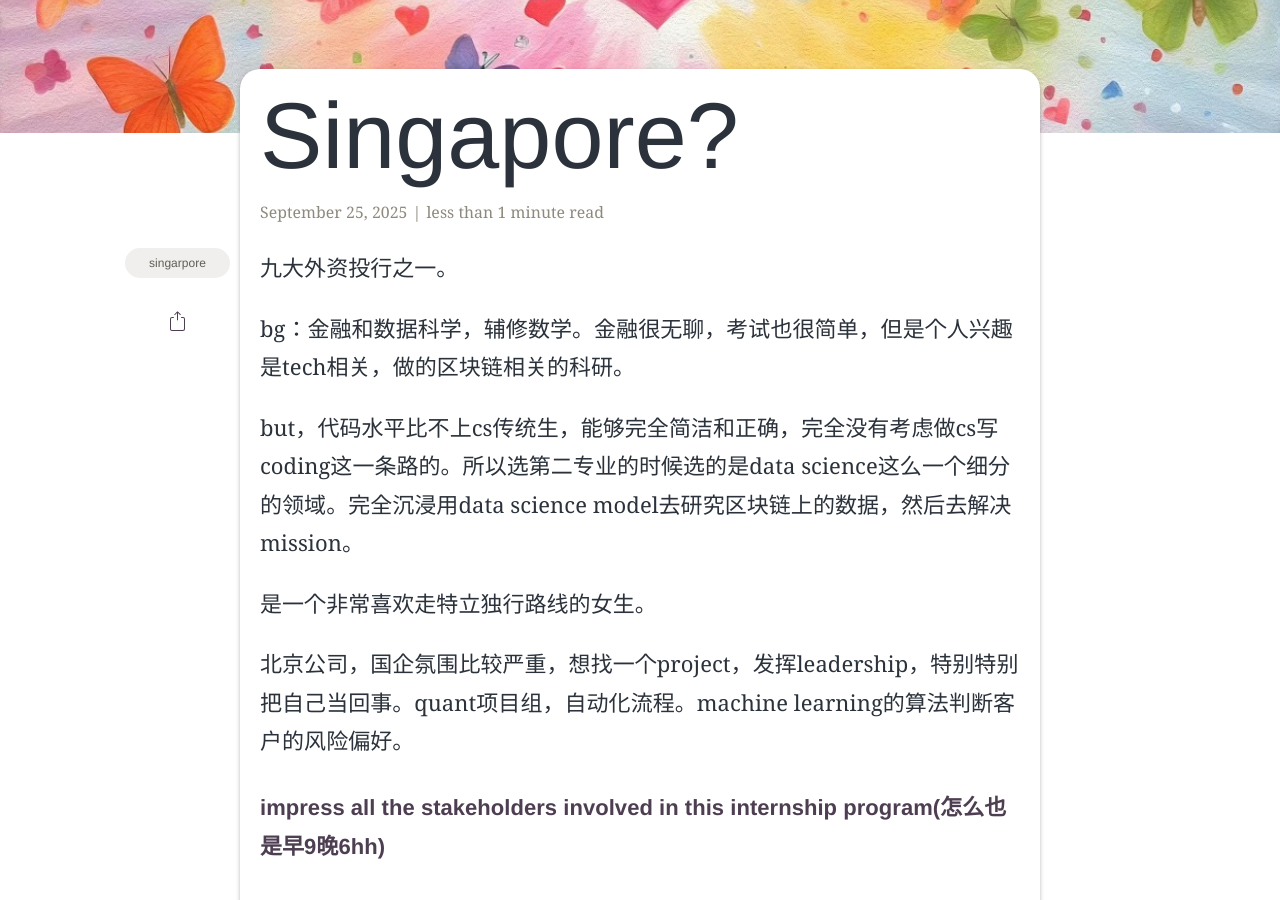
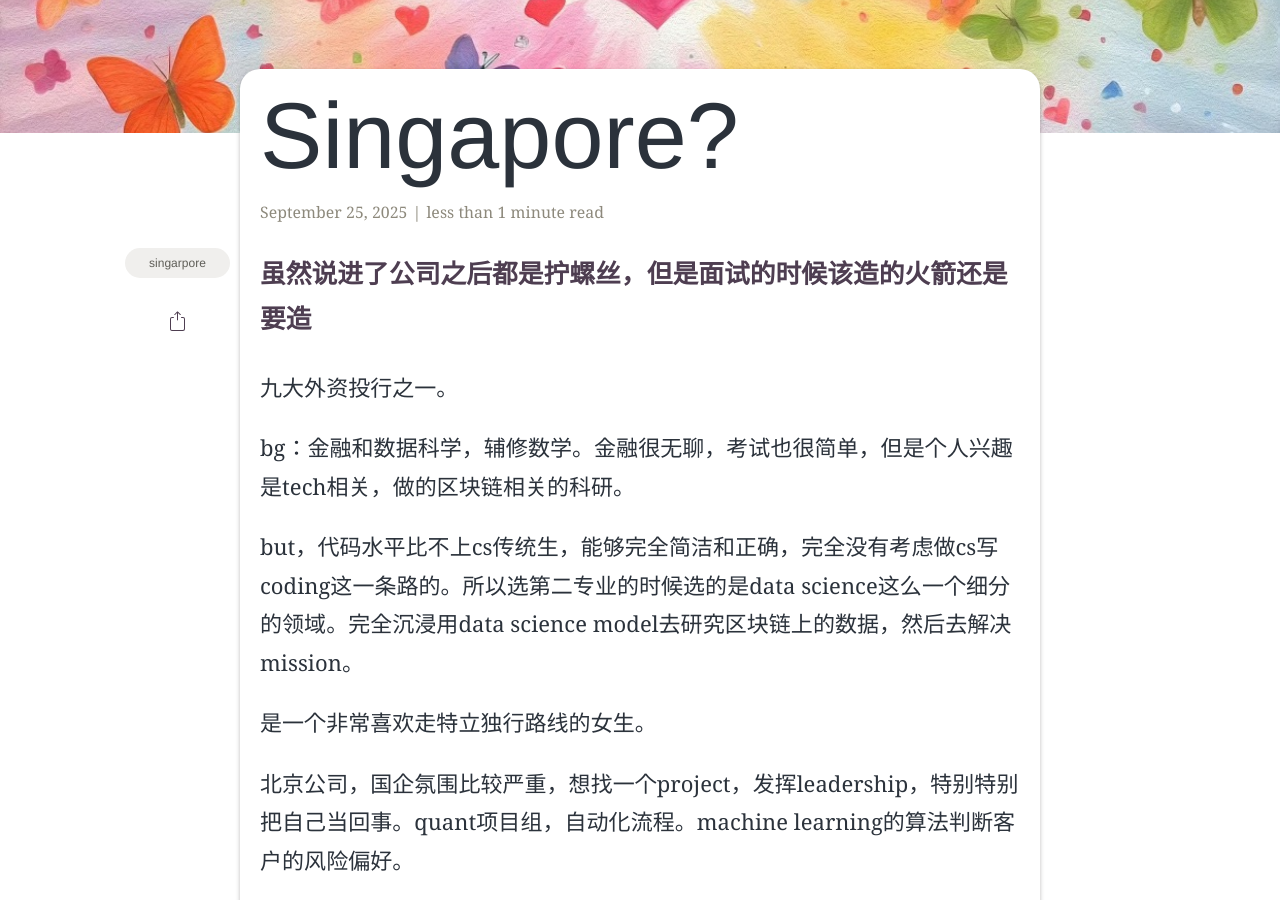
Before and after one commit to zlee181s/Blog, a Jekyll site: the page built from _posts/2025-09-25-meixiang.md, in a window 1280 px wide and 900 px high, scrolled down 534 px. Built offline with Jekyll 4.4.1, drawn with Linux system fonts in a browser that asks for light colours; some web fonts are replaced.

Commit message:
Update 2025-09-25-meixiang.md

```diff
--- a/_posts/2025-09-25-meixiang.md
+++ b/_posts/2025-09-25-meixiang.md
@@ -9,6 +9,8 @@
 author: Zlee
 description: "外资投行数据科学岗到私募投资岗历程"
 ---
+### 虽然说进了公司之后都是拧螺丝，但是面试的时候该造的火箭还是要造
+
 九大外资投行之一。
 
 bg：金融和数据科学，辅修数学。金融很无聊，考试也很简单，但是个人兴趣是tech相关，做的区块链相关的科研。
```
